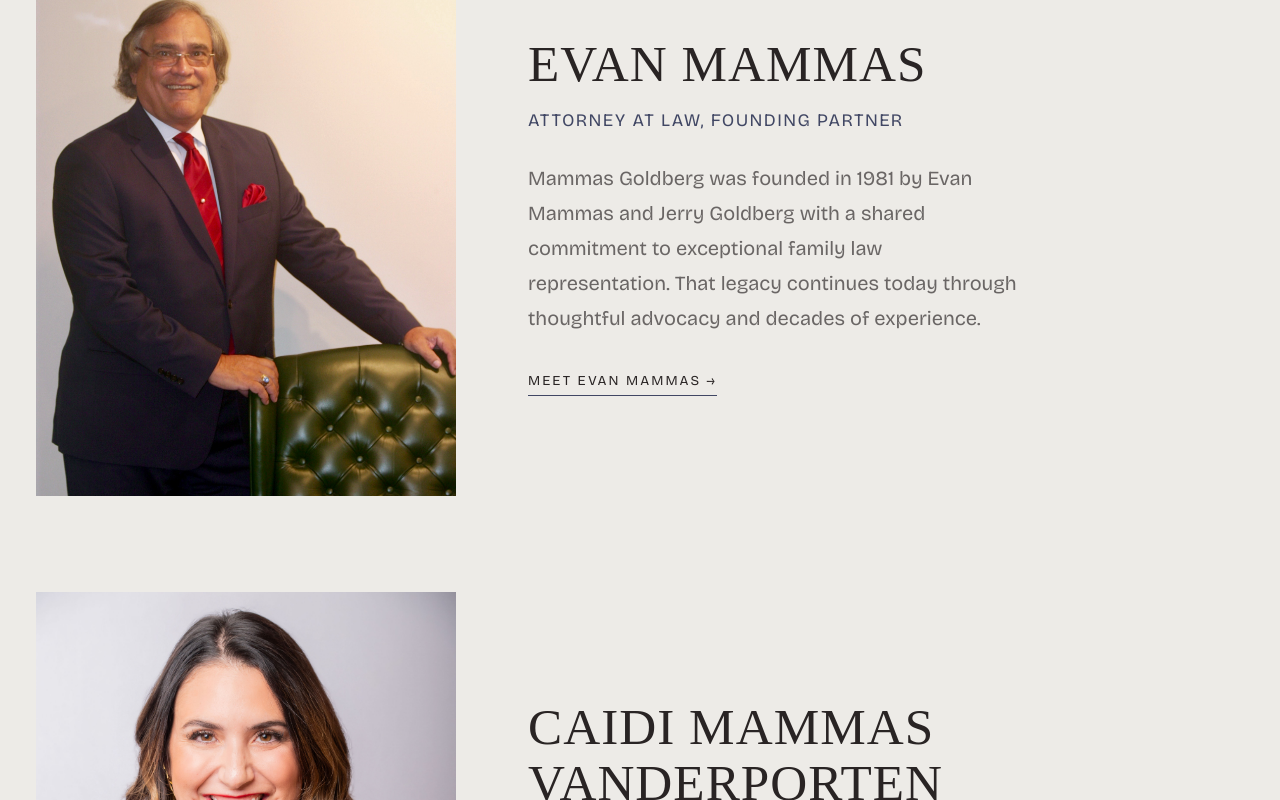
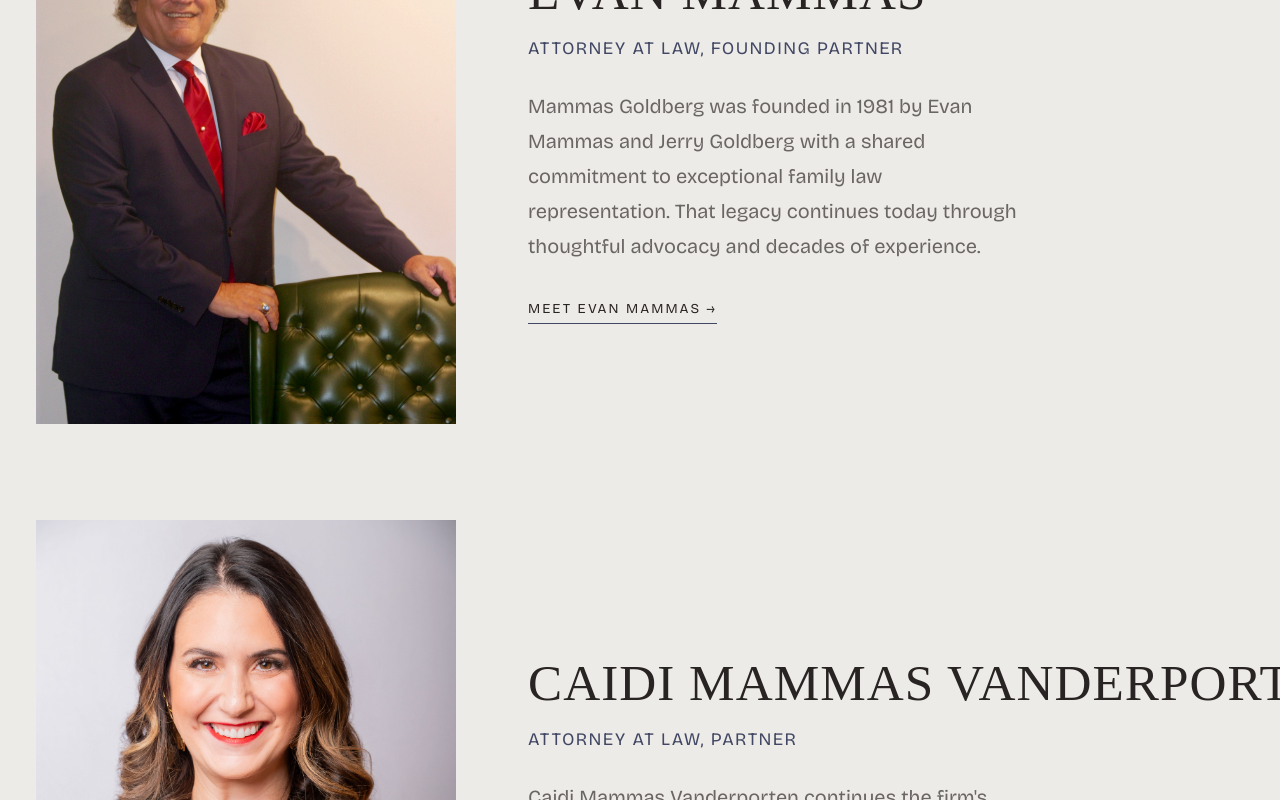
Before and after one commit to bobsport33/mgv, a Next.js app: page /about in a window 1280 px wide. Shown: the part 796-1596 px from the top of the page. Built offline with nearby package versions, Linux system fonts and the light colour scheme.

Commit message:
about page progress

```diff
--- /dev/null
+++ b/src/modules/Team/AttorneyProfile.tsx
@@ -0,0 +1,31 @@
+import { Dispatch, SetStateAction } from "react";
+
+import React from "react";
+import styled from "@emotion/styled";
+
+import { Attorney } from "@/types/types";
+
+interface AttorneyProfileProps {
+	selectedAttorney: Attorney | null;
+	setSelectedAttorney: Dispatch<SetStateAction<Attorney | null>>;
+}
+
+const Profile = styled.div`
+	width: 100%;
+	flex-shrink: 0;
+`;
+
+const AttorneyProfile = ({
+	selectedAttorney,
+	setSelectedAttorney
+}: AttorneyProfileProps) => {
+	console.log("selectedAttorney", selectedAttorney);
+	return (
+		<Profile>
+			{selectedAttorney && selectedAttorney.name}
+			<button onClick={() => setSelectedAttorney(null)}>back</button>
+		</Profile>
+	);
+};
+
+export default AttorneyProfile;
--- a/src/modules/Team/Index.tsx
+++ b/src/modules/Team/Index.tsx
@@ -1,54 +1,24 @@
+import { Dispatch, SetStateAction } from "react";
 import styled from "@emotion/styled";
+import { motion } from "motion/react";
 
 import TeamMember from "./TeamMember";
 import { Attorney } from "@/types/types";
 
 interface TeamProps {
 	attorneys: Attorney[];
+	setSelectedAttorney: Dispatch<SetStateAction<Attorney | null>>;
 }
 
-const TeamWrapper = styled.section`
+const TeamWrapper = styled.div`
 	background-color: transparent;
 	display: flex;
 	flex-direction: column;
 	gap: 72px;
+	width: 100%;
+	flex-shrink: 0;
 
 	.team {
-		&__header {
-			height: 600px;
-			padding: 36px;
-			display: flex;
-			flex-direction: column;
-			justify-content: flex-start;
-			align-items: center;
-			gap: 24px;
-			text-align: center;
-
-			background:
-				linear-gradient(
-					180deg,
-					rgba(217, 217, 217, 0.7) 70%,
-					rgba(119, 141, 173, 0.6) 100%
-				),
-				url("/images/city2.jpg");
-			background-size: cover;
-			background-position: center center;
-			background-repeat: no-repeat;
-		}
-
-		&__heading {
-			margin-top: 60px;
-			color: var(--neutral-1000);
-			text-align: center;
-		}
-
-		&__intro {
-			font-size: var(--body-large);
-			line-height: 1.75;
-			color: var(--neutral-800);
-			max-width: 1000px;
-		}
-
 		&__members {
 			display: flex;
 			flex-direction: column;
@@ -58,24 +28,16 @@
 	}
 `;
 
-const Team = ({ attorneys }: TeamProps) => {
+const Team = ({ attorneys, setSelectedAttorney }: TeamProps) => {
 	return (
 		<TeamWrapper className="team">
-			<div className="team__header">
-				<h1 className="team__heading">Meet the MGV Team</h1>
-
-				<p className="team__intro">
-					MAMMAS GOLDBERG was founded in 1981 by Evan Mammas and Jerry
-					Goldberg with a shared commitment to exceptional family law
-					representation. Over four decades later, that legacy
-					continues now as MAMMAS GOLDBERG VANDERPORTEN, with Caidi
-					Mammas Vanderporten partnering with founder Evan Mammas.
-				</p>
-			</div>
-
 			<div className="team__members">
 				{attorneys.map((attorney) => (
-					<TeamMember key={attorney.name} {...attorney} />
+					<TeamMember
+						key={attorney.name}
+						attorney={attorney}
+						setSelectedAttorney={setSelectedAttorney}
+					/>
 				))}
 			</div>
 		</TeamWrapper>
--- /dev/null
+++ b/src/modules/Team/TeamHero.tsx
@@ -0,0 +1,56 @@
+import React from "react";
+import styled from "@emotion/styled";
+
+const TeamHeroContainer = styled.div`
+	height: 600px;
+	padding: 36px;
+	display: flex;
+	flex-direction: column;
+	justify-content: flex-start;
+	align-items: center;
+	gap: 24px;
+	text-align: center;
+
+	background:
+		linear-gradient(
+			180deg,
+			rgba(217, 217, 217, 0.8) 75%,
+			rgba(119, 141, 173, 0.6) 100%
+		),
+		url("/images/city2.jpg");
+	background-size: cover;
+	background-position: center center;
+	background-repeat: no-repeat;
+
+	.team {
+		&__heading {
+			margin-top: 60px;
+			color: var(--neutral-1000);
+			text-align: center;
+		}
+
+		&__intro {
+			font-size: var(--body-large);
+			line-height: 1.75;
+			color: var(--neutral-800);
+			max-width: 1000px;
+		}
+	}
+`;
+const TeamHero = () => {
+	return (
+		<TeamHeroContainer>
+			<h1 className="team__heading">Meet the MGV Team</h1>
+
+			<p className="team__intro">
+				MAMMAS GOLDBERG was founded in 1981 by Evan Mammas and Jerry
+				Goldberg with a shared commitment to exceptional family law
+				representation. Over four decades later, that legacy continues
+				now as MAMMAS GOLDBERG VANDERPORTEN, with Caidi Mammas
+				Vanderporten partnering with founder Evan Mammas.
+			</p>
+		</TeamHeroContainer>
+	);
+};
+
+export default TeamHero;
--- a/src/modules/Team/TeamMember.tsx
+++ b/src/modules/Team/TeamMember.tsx
@@ -1,13 +1,13 @@
+import { Dispatch, SetStateAction } from "react";
+
 import Image from "next/image";
 import styled from "@emotion/styled";
 
+import { Attorney } from "@/types/types";
+
 type TeamMemberProps = {
-	name: string;
-	title: string;
-	description: string;
-	image: string;
-	link: string;
-	reverse?: boolean;
+	attorney: Attorney;
+	setSelectedAttorney: Dispatch<SetStateAction<Attorney | null>>;
 };
 
 const TeamMemberWrapper = styled.article`
@@ -15,6 +15,7 @@
 	grid-template-columns: 420px 1fr;
 	gap: 72px;
 	align-items: center;
+
 	.teamMember {
 		/* ── Reverse Layout Modifier ── */
 
@@ -29,10 +30,12 @@
 		}
 
 		/* ── Image ── */
+
 		&__imageWrapper {
 			display: flex;
 			justify-content: center;
 		}
+
 		&__image {
 			position: relative;
 			width: 100%;
@@ -92,8 +95,12 @@
 			text-transform: uppercase;
 			color: var(--neutral-1000);
 
+			border: none;
+			background: transparent;
+			cursor: pointer;
+
 			border-bottom: 1px solid var(--primary-500);
-			padding-bottom: 6px;
+			padding: 0 0 6px;
 
 			transition:
 				color 0.25s ease,
@@ -128,14 +135,9 @@
 	}
 `;
 
-const TeamMember = ({
-	name,
-	title,
-	description,
-	image,
-	link,
-	reverse = false
-}: TeamMemberProps) => {
+const TeamMember = ({ attorney, setSelectedAttorney }: TeamMemberProps) => {
+	const { name, title, description, image, reverse = false } = attorney;
+
 	return (
 		<TeamMemberWrapper
 			className={`teamMember${reverse ? " teamMember--reverse" : ""}`}
@@ -158,9 +160,12 @@
 
 				<p className="teamMember__description">{description}</p>
 
-				<a className="teamMember__link" href={link}>
+				<button
+					className="teamMember__link"
+					onClick={() => setSelectedAttorney(attorney)}
+				>
 					Meet {name} →
-				</a>
+				</button>
 			</div>
 		</TeamMemberWrapper>
 	);
--- a/src/pages/about.tsx
+++ b/src/pages/about.tsx
@@ -1,5 +1,24 @@
+import { useState } from "react";
+import styled from "@emotion/styled";
+
 import Team from "@/modules/Team/Index";
+import TeamHero from "@/modules/Team/TeamHero";
+import AttorneyProfile from "@/modules/Team/AttorneyProfile";
+import { motion } from "motion/react";
 import Head from "next/head";
+import { Attorney } from "@/types/types";
+
+const AboutContainer = styled.section`
+	.about__content {
+		overflow: hidden;
+		width: 100%;
+	}
+
+	.about__slider {
+		display: flex;
+		width: 200%;
+	}
+`;
 
 export default function About() {
 	const attorneys = [
@@ -29,6 +48,10 @@
 			link: "/about/hailey"
 		}
 	];
+
+	const [selectedAttorney, setSelectedAttorney] = useState<Attorney | null>(
+		null
+	);
 	return (
 		<>
 			<Head>
@@ -43,9 +66,32 @@
 				/>
 				<link rel="icon" href="/favicon.ico" />
 			</Head>
-			<div>
-				<Team attorneys={attorneys} />
-			</div>
+			<AboutContainer>
+				<TeamHero />
+				<div className="about__content">
+					<motion.div
+						className="about__slider"
+						animate={{
+							x: selectedAttorney ? "-100%" : "0%"
+						}}
+						transition={{
+							duration: 0.6,
+							ease: [0.4, 0, 0.2, 1]
+						}}
+					>
+						<Team
+							key="team"
+							attorneys={attorneys}
+							setSelectedAttorney={setSelectedAttorney}
+						/>
+
+						<AttorneyProfile
+							selectedAttorney={selectedAttorney}
+							setSelectedAttorney={setSelectedAttorney}
+						/>
+					</motion.div>
+				</div>
+			</AboutContainer>
 		</>
 	);
 }
```
